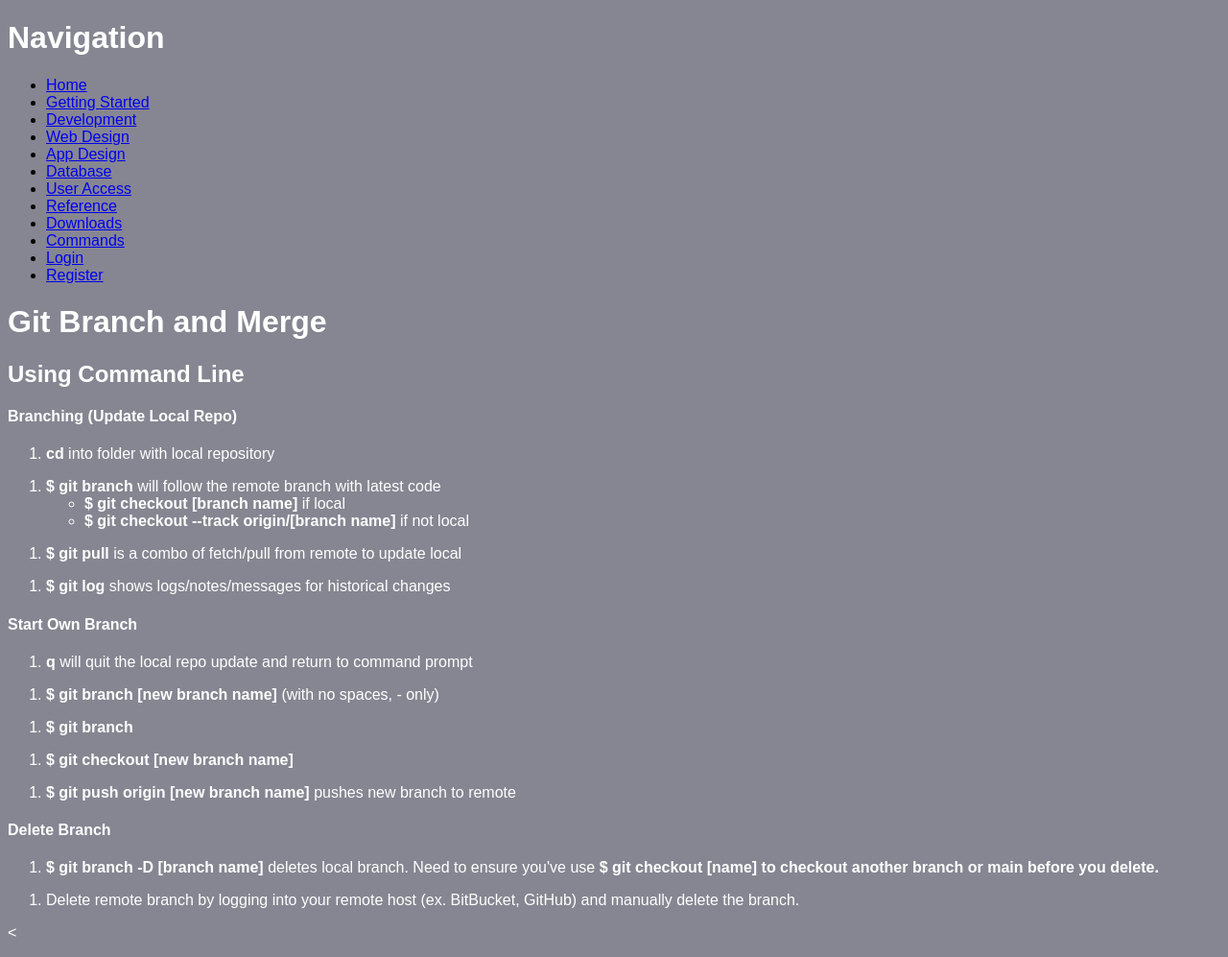
After one commit to adamam2/hwproject, a Django app: template collection/templates/branching.html in a window 1280 px wide. The commit adds this page. Shown: the whole page at 96% size. Run offline with Django 3.2, Linux system fonts and the light colour scheme; the template is opened without the code that fills it, so the values that code supplies are empty.

```diff
--- a/collection/static/css/style.css
+++ b/collection/static/css/style.css
@@ -12,6 +12,10 @@ h1 {
 h2 {
     color: white;
 }
+}
+h4 {
+    color: white;
+}
 p {
     color: white;
 }
--- a/collection/templates/base.html
+++ b/collection/templates/base.html
@@ -71,6 +71,18 @@
                     <li>
                         <a href="{% url 'commands' %}">Commands</a>
                     </li>
+                    {% if user.is_authenticated %}
+                    <li>
+                        <a href="{% url 'auth_logout' %}">Logout</a>
+                    </li>
+                    {% else %}
+                    <li>
+                        <a href="{% url 'auth_login' %}">Login</a>
+                    </li>
+                    <li>
+                        <a href="{% url 'registration_register' %}">Register</a>
+                    </li>
+                    {% endif %}
                 </ul>
             </nav>
         </header>
--- /dev/null
+++ b/collection/templates/branching.html
@@ -0,0 +1,44 @@
+{% extends 'base.html' %}
+{% load static %}
+{% block title %}
+    Git Branch and Merge - {{ block.super }}
+{% endblock title %}
+
+
+{% block content %}
+<h1>Git Branch and Merge</h1>
+<h2>Using Command Line</h2>
+<font color="white">
+
+
+<h4>Branching (Update Local Repo)</h4>
+
+<p>
+<ol><li><b>cd</b> into folder with local repository</li></ol>
+<ol><li><b>$ git branch</b> will follow the remote branch with latest code
+    <ul><li><b>$ git checkout [branch name]</b> if local</li></ul>
+    <ul><li><b>$ git checkout --track origin/[branch name]</b> if not local</li></ul>
+</li></ol>
+<ol><li><b>$ git pull</b> is a combo of fetch/pull from remote to update local</li></ol>
+<ol><li><b>$ git log</b> shows logs/notes/messages for historical changes</li></ol>
+</p>
+
+<h4>Start Own Branch</h4>
+<p>
+    <ol><li><b>q</b> will quit the local repo update and return to command prompt</li></ol>
+    <ol><li><b>$ git branch [new branch name]</b> (with no spaces, - only)</li></ol>
+    <ol><li><b>$ git branch</b></li></ol>
+    <ol><li><b>$ git checkout [new branch name]</b></li></ol>
+    <ol><li><b>$ git push origin [new branch name]</b> pushes new branch to remote</li></ol>
+</p>
+
+<h4>Delete Branch</h4>
+<p>
+    <ol><li><b>$ git branch -D [branch name]</b> deletes local branch. Need to ensure you've use <b>$ git checkout [name]
+        to checkout another branch or main before you delete.
+    </b></li></ol>
+    <ol><li>Delete remote branch by logging into your remote host (ex. BitBucket, GitHub) and manually delete the branch.</li></ol><
+</p>
+
+</font>
+{% endblock content %}
--- a/collection/templates/development.html
+++ b/collection/templates/development.html
@@ -29,7 +29,7 @@
             <li>Start Local Server
                 <b>
                     <font color="black">$ python manage.py runserver</font>
-                </b>
+                </b><ul><li>Specify <b><font color="black">runserver 800X</font></b> to change the port number.</li></ul>
             </li>
         </ol>
     </p>
--- a/collection/templates/index.html
+++ b/collection/templates/index.html
@@ -30,10 +30,10 @@
 
         <!--This is a test of humanize -->
         {% for concept in concepts %}
-            <h2><a href="{% url 'concept_detail' slug=concept.slug %}">
+            <h4><a href="{% url 'concept_detail' slug=concept.slug %}">
              {{ concept.name }}
             </a>
-            </h2>
+            </h4>
             <p>{{ concept.description }}</p>
         {% endfor %}
 
--- a/hellowebapp/urls.py
+++ b/hellowebapp/urls.py
@@ -41,5 +41,6 @@ urlpatterns = [
          name='downloads'),
     path('concepts/<slug>/', views.concept_detail, name='concept_detail'),
     path('concepts/<slug>/edit/', views.edit_concept, name='edit_concept'),
+    path('accounts/', include('registration.backends.simple.urls')),
     path('admin/', admin.site.urls),
 ]
```
Also changed, not shown: collection/templates/commands.html (+8 -3 lines), collection/templates/reference.html (+8 -11 lines), collection/templates/registration/login.html (added, +13 -0 lines), collection/templates/registration/logout.html (added, +9 -0 lines), collection/templates/registration/registration_complete.html (added, +9 -0 lines), collection/templates/registration/registration_form.html (added, +13 -0 lines), hellowebapp/settings.py (+13 -0 lines), db.sqlite3.
